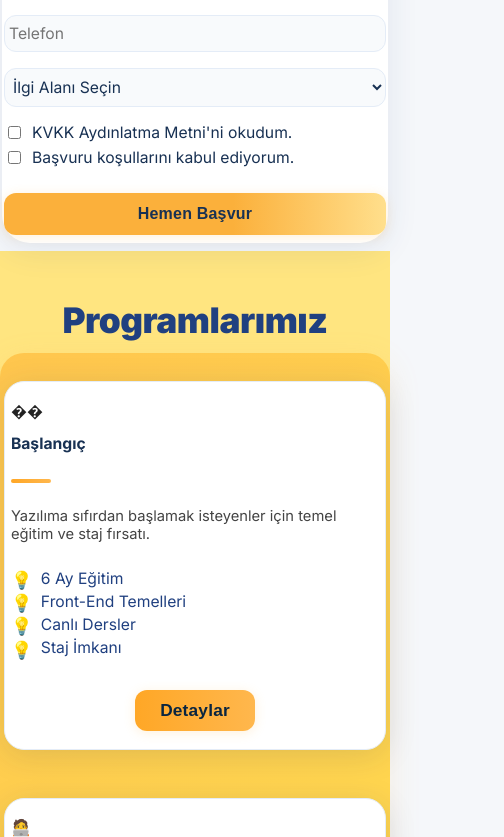
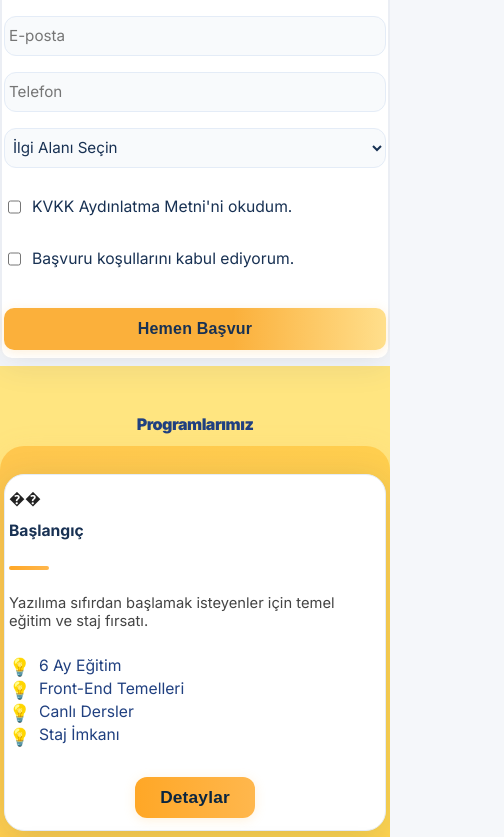
Before and after one commit to Musakusbey/education, a React (Vite) app: page / in a window 390 px wide. Shown: the part 707-1544 px from the top of the page, 504 px wide, since content can reach past the window. Built offline with nearby package versions, Linux system fonts and the light colour scheme; the HTML template or start-up script is replaced by a standard one.

Commit message:
Mobilde yatay scroll engellendi, masaüstü layout sabitlendi

```diff
--- a/src/index.css
+++ b/src/index.css
@@ -13,7 +13,9 @@
   font-family: 'Inter', 'Segoe UI', 'Roboto', 'Helvetica Neue', Arial, sans-serif;
 }
 
-html {
+html,
+body {
+  overflow-x: hidden !important;
   box-sizing: border-box;
   font-size: 16px;
   background: var(--light-gray);
@@ -2095,3 +2097,147 @@ footer.footer {
   margin-top: -40px;
   z-index: 0;
 }
+
+@media (max-width: 900px) {
+
+  .program-grid,
+  .mentor-grid,
+  .open-testimonial-list,
+  .grid-why {
+    grid-template-columns: 1fr !important;
+    flex-direction: column !important;
+    gap: 18px !important;
+  }
+
+  .open-program-card,
+  .mentor-card,
+  .open-testimonial-card {
+    min-width: 0 !important;
+    width: 100% !important;
+    margin: 0 auto 12px auto !important;
+  }
+
+  .open-section,
+  .about-section,
+  .programs-section-bg,
+  .why-section-bg {
+    padding: 18px 4px !important;
+  }
+
+  .footer-inner {
+    flex-direction: column !important;
+    gap: 10px !important;
+    padding: 0 8px !important;
+  }
+
+  .open-section-title,
+  .about-title {
+    font-size: 1.2rem !important;
+    margin-bottom: 12px !important;
+  }
+}
+
+@media (max-width: 700px) {
+
+  .program-grid,
+  .mentor-grid,
+  .open-testimonial-list,
+  .grid-why {
+    grid-template-columns: 1fr !important;
+    flex-direction: column !important;
+    gap: 10px !important;
+  }
+
+  .open-program-card,
+  .mentor-card,
+  .open-testimonial-card {
+    min-width: 0 !important;
+    width: 100% !important;
+    margin: 0 auto 8px auto !important;
+    padding: 12px 4px !important;
+  }
+
+  .open-section,
+  .about-section,
+  .programs-section-bg,
+  .why-section-bg {
+    padding: 8px 2px !important;
+  }
+
+  .footer-inner {
+    flex-direction: column !important;
+    gap: 6px !important;
+    padding: 0 2px !important;
+  }
+
+  .open-section-title,
+  .about-title {
+    font-size: 1rem !important;
+    margin-bottom: 8px !important;
+  }
+
+  .frovexis-form input,
+  .frovexis-form select,
+  .form-container input,
+  .form-container select {
+    font-size: 0.95rem !important;
+    padding: 8px 4px !important;
+    height: 40px !important;
+  }
+
+  .frovexis-form-row {
+    flex-direction: column !important;
+    gap: 6px !important;
+  }
+
+  .frovexis-hero-form,
+  .form-container {
+    padding: 10px 2px 8px 2px !important;
+    border-radius: 10px !important;
+  }
+
+  .frovexis-hero-title,
+  .form-container h1 {
+    font-size: 1.1rem !important;
+    text-align: center !important;
+  }
+
+  .frovexis-hero-cta,
+  .form-container button {
+    font-size: 1rem !important;
+    padding: 12px 0 !important;
+    border-radius: 10px !important;
+  }
+}
+
+@media (min-width: 900px) {
+
+  .program-grid,
+  .mentor-grid,
+  .open-testimonial-list {
+    grid-template-columns: repeat(3, 1fr) !important;
+    flex-direction: row !important;
+    gap: 32px !important;
+    width: 100%;
+    max-width: 1200px;
+    margin: 0 auto;
+  }
+
+  .open-program-card,
+  .mentor-card,
+  .open-testimonial-card {
+    min-width: 0;
+    width: 100%;
+    margin: 0;
+    padding: 24px 16px;
+  }
+
+  .open-section,
+  .about-section,
+  .programs-section-bg,
+  .why-section-bg {
+    padding: 32px 0 !important;
+    max-width: 1200px;
+    margin: 0 auto;
+  }
+}
```
